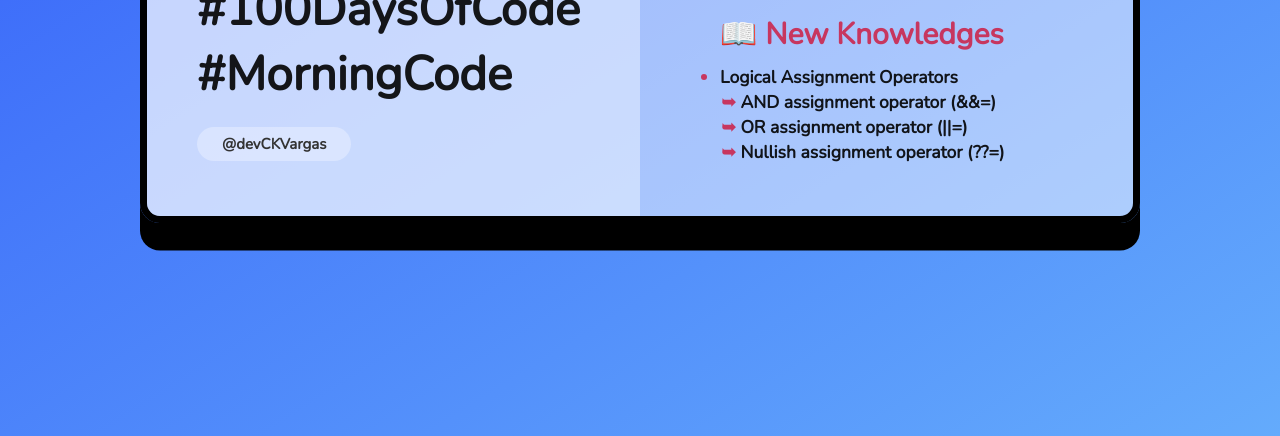
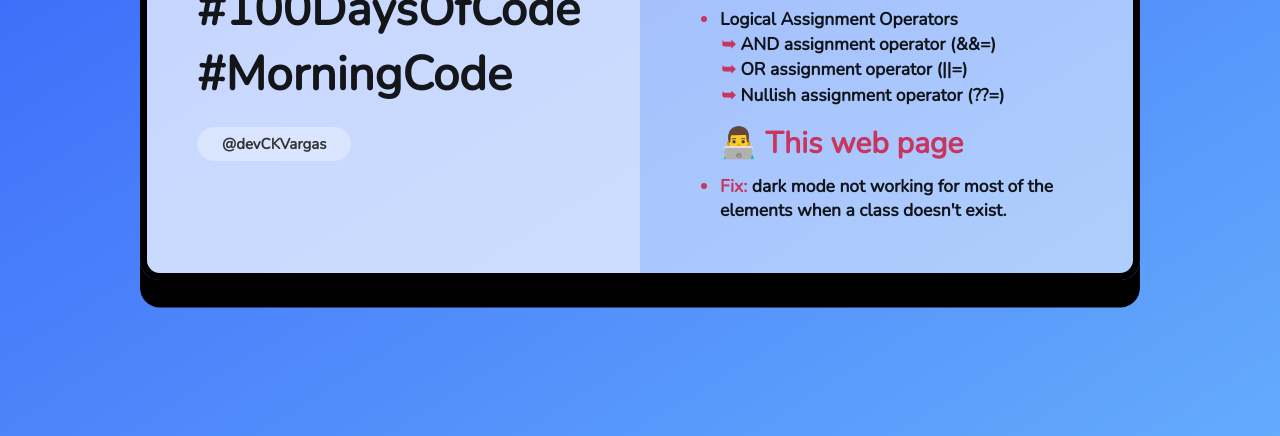
Before and after one commit to devCKVargas/devCKVargas.github.io, a plain HTML site: page index.html in a window 1280 px wide. Shown: the part 364-800 px from the top of the page. Drawn offline with nearby package versions, Linux system fonts and the light colour scheme.

Commit message:
re: Day 16: Morning

```diff
--- a/index.html
+++ b/index.html
@@ -60,17 +60,20 @@
             </ul>
           </ul>
         </section>
-        <!-- <section>
+        <section>
           <div class="list--title">👨‍💻 This web page</div>
           <ul class="list list--dark">
-            <li class="list--items">Pushed to GitHub</li>
-            <ul class="list list--dark list--nested list--nested--dark">
+            <li class="list--items"><span class="colored">Fix:</span> dark mode not working for most of the elements
+              when
+              a class doesn't exist.
+            </li>
+            <!-- <ul class="list list--dark list--nested list--nested--dark">
               <li class="list--items">Deployed to GitHub pages</li>
             </ul>
             <li class="list--items">Refactored some JavaScript codes</li>
-            <li class="list--items"><span class="colored">TODO:</span> media query</li>
+            <li class="list--items"><span class="colored">TODO:</span> media query</li> -->
           </ul>
-        </section> -->
+        </section>
       </section>
     </main>
     <script src="/script/script.js"></script>
--- a/script/script.js
+++ b/script/script.js
@@ -40,8 +40,6 @@ const darkMode = () => {
 	document.body.classList.toggle(`body--dark`);
 	leftBG.classList.toggle(`left--dark`);
 	dayNumber.classList.toggle(`colored--dark`);
-	//**TODO: Check colored array */
-	// colored[1].classList.toggle(`colored--dark`);
 	twitterHandle.classList.toggle(`twitter--handle--dark`);
 	rightBG.classList.toggle(`right--dark`);
 	//! Hash Tags color */
@@ -82,6 +80,7 @@ const darkMode = () => {
 	hashTagToggler();
 	darkListTitleToggler();
 	darkListItemsToggler();
+	colored[1].classList.toggle(`colored--dark`); //* Solved by putting it in the bottom */
 };
 
 //! Automode: start at 1PM
```
Also changed, not shown: 1 other file.
